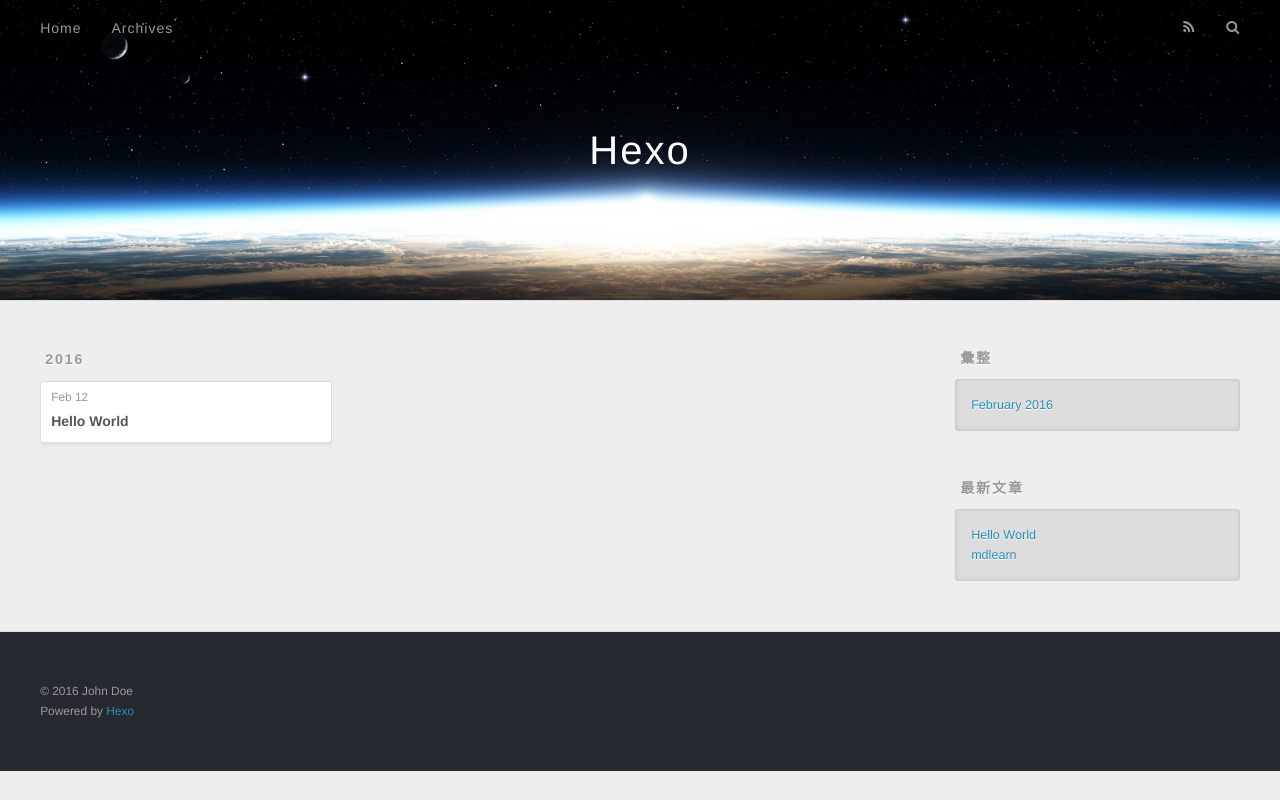
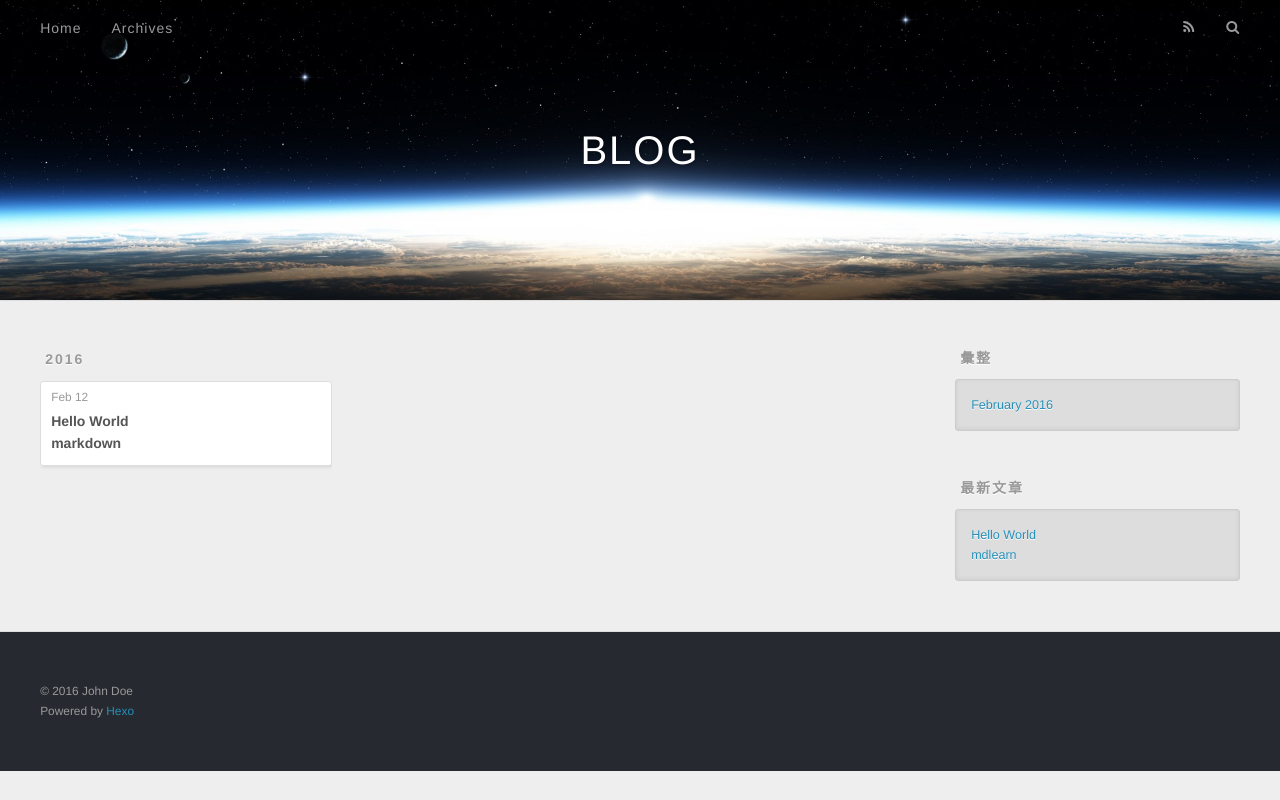
Before and after one commit to duankai/duankai.github.io, a plain HTML site: page archives/index.html in a window 1280 px wide. Drawn offline with nearby package versions, Linux system fonts and the light colour scheme.

Commit message:
modify title

```diff
--- a/archives/index.html
+++ b/archives/index.html
@@ -36,7 +36,7 @@
   <div id="header-outer" class="outer">
     <div id="header-title" class="inner">
       <h1 id="logo-wrap">
-        <a href="/" id="logo">Hexo</a>
+        <a href="/" id="logo">BLOG</a>
       </h1>
 
     </div>
@@ -87,6 +87,9 @@
       <a class="archive-article-title" href="/2016/02/12/hello-world/">Hello World</a>
     </h1>
 
+    <h1 itemprop="name">
+      <a class="archive-article-title" href="/2016/02/12/markdown/">markdown</a>
+    </h1>
 
     </header>
   </div>
@@ -125,7 +128,6 @@
       <ul>
           <li>
             <a href="/2016/02/12/hello-world/">Hello World</a>
-
           </li>
           <li>
             <a href="/2016/02/12/markdown/">mdlearn</a>
```
Also changed, not shown: archives/2016/index.html (+0 -1 lines), index.html (+1 -1 lines).
